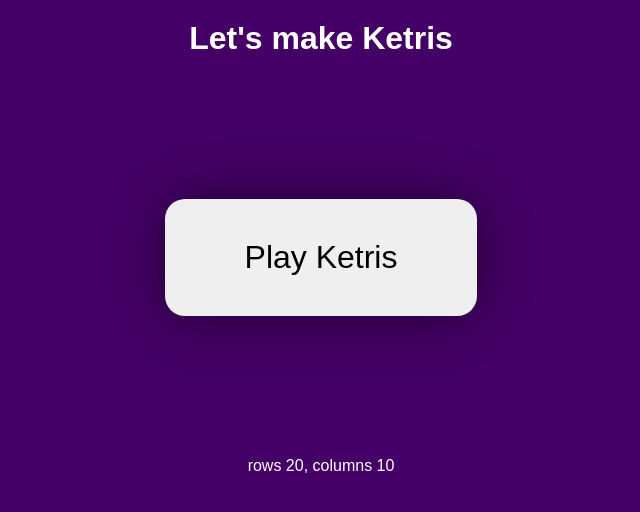
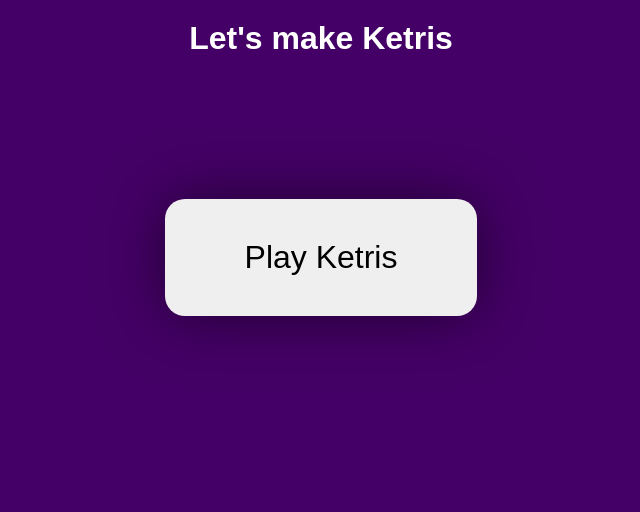
Before and after one commit to OpusK/react_tetris, a React (Create React App) app: page / in a window 1280 px wide. Shown: the top 512 px of the page, without its empty margins (319-959 px from the left). Built offline with nearby package versions, Linux system fonts and the light colour scheme.

Commit message:
applied GameOver hook to Game

```diff
--- a/src/components/Game.tsx
+++ b/src/components/Game.tsx
@@ -1,4 +1,5 @@
 import Menu from './Menu';
+import { useGameOver } from "hooks/useGameOver";
 
 type Props = {
   rows: number,
@@ -6,12 +7,21 @@ type Props = {
 };
 
 const Game = ({ rows, columns }: Props): JSX.Element => {
-  const start = () => { alert('Game start!!'); }
+  const [gameOver, setGameOver, resetGameOver] = useGameOver();
+
+  const start = () => {
+    resetGameOver();
+    alert("Game Start!");
+  };
 
   return (
     <div className="Game">
-      <Menu onClick={start} />
-      <p>rows {rows}, columns {columns}</p>
+      {gameOver ? (
+        <Menu onClick={start} />
+      ) : (
+        // <Tetris rows={rows} columns={columns} setGameOver={setGameOver} />
+        <p>rows {rows}, columns {columns}</p>
+      )}
     </div>
   );
 }
```
